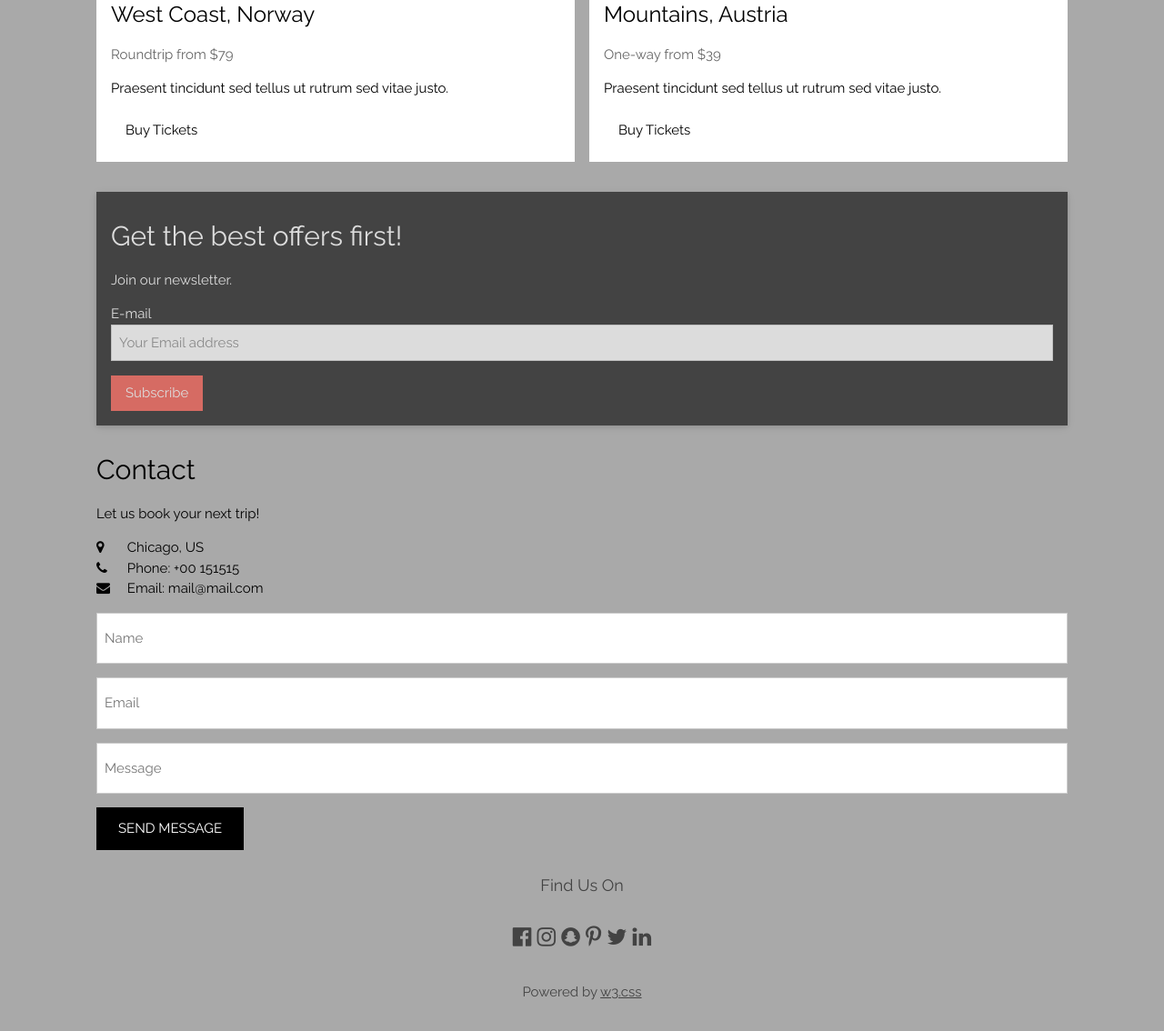
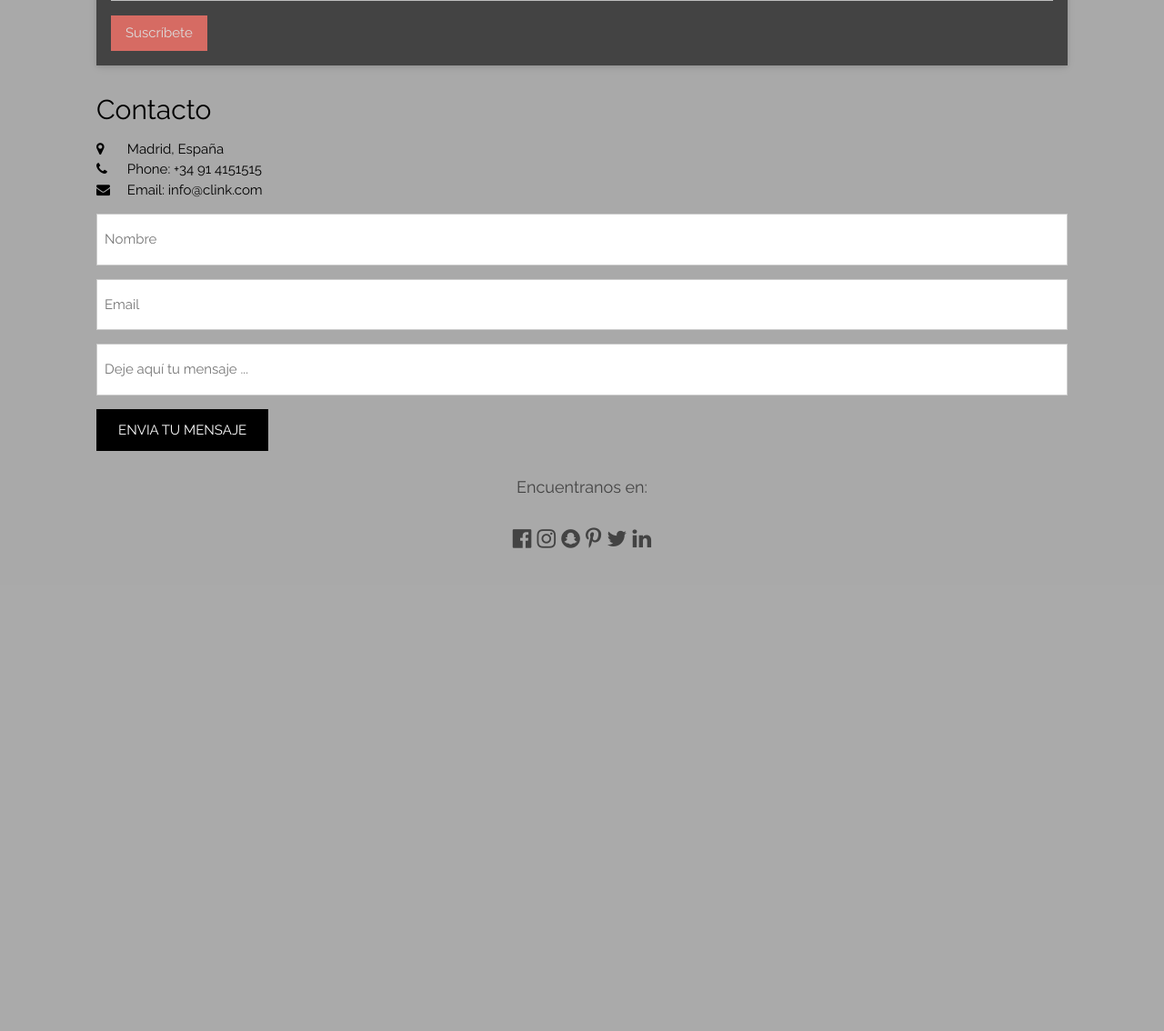
Before and after one commit to HenryTux/prog_project_clink, a PHP site: page /clink2.html in a window 1280 px wide. Shown: the part 1159-2293 px from the top of the page at 91% size. After the commit the page ends 1762 px from the top, so only its background shows below. Run offline with PHP 8.4, Linux system fonts and the light colour scheme.

Commit message:
Add files via upload

```diff
--- a/principal/clink2.html
+++ b/principal/clink2.html
@@ -32,16 +32,73 @@ body,h1,h2,h3,h4,h5,h6 {font-family: "Raleway", Arial, Helvetica, sans-serif}
 <form class="w3-container w3-white flotador w3-display-middle" style="width:65%">
   <h2 style="text-align:center">Busca tu asistente del hogar</h2>
   <div class="w3-section">
-    <input class="w3-input" type="text" placeholder="Ej: Madrid" required>
     <label>Ciudad</label>
+    <br>
+    <select id="localidadBuscador" name="localidad" required>
+             <option value="">- Seleccione una provincia -</option>
+             <option value='alava'>Álava</option>
+             <option value='albacete'>Albacete</option>
+             <option value='alicante'>Alicante</option>
+             <option value='almeria'>Almería</option>
+             <option value='asturias'>Asturias</option>
+             <option value='avila'>Ávila</option>
+             <option value='badajoz'>Badajoz</option>
+             <option value='barcelona'>Barcelona</option>
+             <option value='burgos'>Burgos</option>
+             <option value='caceres'>Cáceres</option>
+             <option value='cadiz'>Cádiz</option>
+             <option value='cantabria'>Cantabria</option>
+             <option value='castellon'>Castellón</option>
+             <option value='ceuta'>Ceuta</option>
+             <option value='ciudadreal'>Ciudad Real</option>
+             <option value='cordoba'>Córdoba</option>
+             <option value='cuenca'>Cuenca</option>
+             <option value='girona'>Girona</option>
+             <option value='laspalmas'>Las Palmas</option>
+             <option value='granada'>Granada</option>
+             <option value='guadalajara'>Guadalajara</option>
+             <option value='guipuzcoa'>Guipúzcoa</option>
+             <option value='huelva'>Huelva</option>
+             <option value='huesca'>Huesca</option>
+             <option value='illesbalears'>Illes Balears</option>
+             <option value='jaen'>Jaén</option>
+             <option value='acoruña'>A Coruña</option>
+             <option value='larioja'>La Rioja</option>
+             <option value='leon'>León</option>
+             <option value='lleida'>Lleida</option>
+             <option value='lugo'>Lugo</option>
+             <option value='madrid'>Madrid</option>
+             <option value='malaga'>Málaga</option>
+             <option value='melilla'>Melilla</option>
+             <option value='murcia'>Murcia</option>
+             <option value='navarra'>Navarra</option>
+             <option value='ourense'>Ourense</option>
+             <option value='palencia'>Palencia</option>
+             <option value='pontevedra'>Pontevedra</option>
+             <option value='salamanca'>Salamanca</option>
+             <option value='segovia'>Segovia</option>
+             <option value='sevilla'>Sevilla</option>
+             <option value='soria'>Soria</option>
+             <option value='tarragona'>Tarragona</option>
+             <option value='tenerife'>Tenerife</option>
+             <option value='teruel'>Teruel</option>
+             <option value='toledo'>Toledo</option>
+             <option value='valencia'>Valencia</option>
+             <option value='valladolid'>Valladolid</option>
+             <option value='vizcaya'>Vizcaya</option>
+             <option value='zamora'>Zamora</option>
+             <option value='zaragoza'>Zaragoza</option>
+
+      </select>
+
   </div>
 
   <div class="w3-row">
   <div class="w3-half">
-    <input id="milk" class="w3-check" type="checkbox" checked="checked">
+    <input id="manana" class="w3-check" type="checkbox">
     <label>Mañana</label>
     <br>
-    <input id="sugar" class="w3-check" type="checkbox">
+    <input id="tarde" class="w3-check" type="checkbox">
       <label>Tarde</label>
     <br><br>
   </div>
@@ -74,9 +131,9 @@ body,h1,h2,h3,h4,h5,h6 {font-family: "Raleway", Arial, Helvetica, sans-serif}
     </div>
 
     <div class="container">
-      <label><b>Usuario</b></label>
+      <label><b>Email</b></label>
       <br><br>
-      <input style="width: 100%" type="text" placeholder="Introduzca usuario" name="uname" required>
+      <input style="width: 100%" type="text" placeholder="Introduzca su email" name="umail" required>
         <br><br>
       <label><b>Contraseña</b></label>
       <br><br>
@@ -116,21 +173,92 @@ body,h1,h2,h3,h4,h5,h6 {font-family: "Raleway", Arial, Helvetica, sans-serif}
       <br><br>
       <input style="width: 100%" type="text" pattern="[a-zA-Z0-9_]+([.][a-zA-Z0-9_]+)*@[a-zA-Z0-9_]+([.][a-zA-Z0-9_]+)*[.][a-zA-Z]{2,3}" placeholder="Introduzca su email" name="email" required>
         <br><br>
+        <label><b>Contraseña</b></label>
+      <br><br>
+        <input style="width: 100%" type="password" placeholder="Contraseña" name="pass" required>
+        <br><br>
         <label><b>Localidad</b></label>
       <br><br>
-      <input style="width: 100%" type="text" placeholder="Escriba su localidad" name="localidad" required>
+      <select id="localidad" name="localidad" required>
+             <option value="">- Seleccione una provincia -</option>
+             <option value='alava'>Álava</option>
+             <option value='albacete'>Albacete</option>
+             <option value='alicante'>Alicante</option>
+             <option value='almeria'>Almería</option>
+             <option value='asturias'>Asturias</option>
+             <option value='avila'>Ávila</option>
+             <option value='badajoz'>Badajoz</option>
+             <option value='barcelona'>Barcelona</option>
+             <option value='burgos'>Burgos</option>
+             <option value='caceres'>Cáceres</option>
+             <option value='cadiz'>Cádiz</option>
+             <option value='cantabria'>Cantabria</option>
+             <option value='castellon'>Castellón</option>
+             <option value='ceuta'>Ceuta</option>
+             <option value='ciudadreal'>Ciudad Real</option>
+             <option value='cordoba'>Córdoba</option>
+             <option value='cuenca'>Cuenca</option>
+             <option value='girona'>Girona</option>
+             <option value='laspalmas'>Las Palmas</option>
+             <option value='granada'>Granada</option>
+             <option value='guadalajara'>Guadalajara</option>
+             <option value='guipuzcoa'>Guipúzcoa</option>
+             <option value='huelva'>Huelva</option>
+             <option value='huesca'>Huesca</option>
+             <option value='illesbalears'>Illes Balears</option>
+             <option value='jaen'>Jaén</option>
+             <option value='acoruña'>A Coruña</option>
+             <option value='larioja'>La Rioja</option>
+             <option value='leon'>León</option>
+             <option value='lleida'>Lleida</option>
+             <option value='lugo'>Lugo</option>
+             <option value='madrid'>Madrid</option>
+             <option value='malaga'>Málaga</option>
+             <option value='melilla'>Melilla</option>
+             <option value='murcia'>Murcia</option>
+             <option value='navarra'>Navarra</option>
+             <option value='ourense'>Ourense</option>
+             <option value='palencia'>Palencia</option>
+             <option value='pontevedra'>Pontevedra</option>
+             <option value='salamanca'>Salamanca</option>
+             <option value='segovia'>Segovia</option>
+             <option value='sevilla'>Sevilla</option>
+             <option value='soria'>Soria</option>
+             <option value='tarragona'>Tarragona</option>
+             <option value='tenerife'>Tenerife</option>
+             <option value='teruel'>Teruel</option>
+             <option value='toledo'>Toledo</option>
+             <option value='valencia'>Valencia</option>
+             <option value='valladolid'>Valladolid</option>
+             <option value='vizcaya'>Vizcaya</option>
+             <option value='zamora'>Zamora</option>
+             <option value='zaragoza'>Zaragoza</option>
+
+      </select>
         <br><br>
-        <input id="male" class="w3-radio" type="radio" name="gender" value="male" checked>
+    <div class="w3-row">
+    <div class="w3-half">
+    <input id="male" class="w3-radio" type="radio" name="gender" value="hombre" checked>
     <label>Hombre</label>
     <br>
-    <input id="female" class="w3-radio" type="radio" name="gender" value="female">
+    <input id="female" class="w3-radio" type="radio" name="gender" value="mujer">
     <label>Mujer</label>
-
+    <br><br>
     </div>
 
+    <div class="w3-half">
+    <input id="usuario" class="w3-radio" type="radio" name="usuario" value="empleador" checked>
+    <label>Usuario</label>
+    <br>
+    <input id="empleado" class="w3-radio" type="radio" name="usuario" value="empleado">
+    <label>Asistente</label>
+    </div>
+    </div>
     <div class="container" style="background-color:#f1f1f1">
       <button type="button" onclick="document.getElementById('id02').style.display='none'" class="cancelbtn">Cancelar</button>
-      <button type="submit">Login</button>
+      <button type="submit">Registro</button>
+    </div>
+
     </div>
   </form>
 </div>
@@ -147,7 +275,7 @@ body,h1,h2,h3,h4,h5,h6 {font-family: "Raleway", Arial, Helvetica, sans-serif}
   </div>
   <div class="w3-row-padding">
     <div class="w3-half w3-margin-bottom">
-      <img src="/w3images/ocean2.jpg" alt="Norway" style="width:100%">
+
       <div class="w3-container w3-white">
         <h3>West Coast, Norway</h3>
         <p class="w3-opacity">Roundtrip from $79</p>
@@ -156,7 +284,7 @@ body,h1,h2,h3,h4,h5,h6 {font-family: "Raleway", Arial, Helvetica, sans-serif}
       </div>
     </div>
     <div class="w3-half w3-margin-bottom">
-      <img src="/w3images/mountains2.jpg" alt="Austria" style="width:100%">
+
       <div class="w3-container w3-white">
         <h3>Mountains, Austria</h3>
         <p class="w3-opacity">One-way from $39</p>
@@ -169,26 +297,26 @@ body,h1,h2,h3,h4,h5,h6 {font-family: "Raleway", Arial, Helvetica, sans-serif}
   <!-- Newsletter -->
   <div class="w3-container">
     <div class="w3-panel w3-padding-16 w3-black w3-opacity w3-card-2 w3-hover-opacity-off">
-      <h2>Get the best offers first!</h2>
-      <p>Join our newsletter.</p>
+      <h2>Enterate de todas nuestras novedades</h2>
+      <p>Suscribete a nuestro newsletter.</p>
       <label>E-mail</label>
-      <input class="w3-input w3-border" type="text" placeholder="Your Email address">
-      <button type="button" class="w3-button w3-red w3-margin-top">Subscribe</button>
+      <input class="w3-input w3-border" type="text" placeholder="Tu dirección de Email">
+      <button type="button" class="w3-button w3-red w3-margin-top">Suscríbete</button>
     </div>
   </div>
 
   <!-- Contact -->
   <div class="w3-container">
-    <h2>Contact</h2>
-    <p>Let us book your next trip!</p>
-    <i class="fa fa-map-marker" style="width:30px"></i> Chicago, US<br>
-    <i class="fa fa-phone" style="width:30px"></i> Phone: +00 151515<br>
-    <i class="fa fa-envelope" style="width:30px"> </i> Email: mail@mail.com<br>
+    <h2>Contacto</h2>
+
+    <i class="fa fa-map-marker" style="width:30px"></i> Madrid, España<br>
+    <i class="fa fa-phone" style="width:30px"></i> Phone: +34 91 4151515<br>
+    <i class="fa fa-envelope" style="width:30px"> </i> Email: <a class="__cf_email__" href="/cdn-cgi/l/email-protection" data-cfemail="fc95929a93bc9f90959297d29f9391">[email&#160;protected]</a><script data-cfhash='f9e31' type="text/javascript">/* <![CDATA[ */!function(t,e,r,n,c,a,p){try{t=document.currentScript||function(){for(t=document.getElementsByTagName('script'),e=t.length;e--;)if(t[e].getAttribute('data-cfhash'))return t[e]}();if(t&&(c=t.previousSibling)){p=t.parentNode;if(a=c.getAttribute('data-cfemail')){for(e='',r='0x'+a.substr(0,2)|0,n=2;a.length-n;n+=2)e+='%'+('0'+('0x'+a.substr(n,2)^r).toString(16)).slice(-2);p.replaceChild(document.createTextNode(decodeURIComponent(e)),c)}p.removeChild(t)}}catch(u){}}()/* ]]> */</script><br>
     <form action="/action_page.php" target="_blank">
-      <p><input class="w3-input w3-padding-16 w3-border" type="text" placeholder="Name" required name="Name"></p>
+      <p><input class="w3-input w3-padding-16 w3-border" type="text" placeholder="Nombre" required name="Name"></p>
       <p><input class="w3-input w3-padding-16 w3-border" type="text" placeholder="Email" required name="Email"></p>
-      <p><input class="w3-input w3-padding-16 w3-border" type="text" placeholder="Message" required name="Message"></p>
-      <p><button class="w3-button w3-black w3-padding-large" type="submit">SEND MESSAGE</button></p>
+      <p><input class="w3-input w3-padding-16 w3-border" type="text" placeholder="Deje aquí tu mensaje ..." required name="Message"></p>
+      <p><button class="w3-button w3-black w3-padding-large" type="submit">ENVIA TU MENSAJE</button></p>
     </form>
   </div>
 
@@ -197,7 +325,7 @@ body,h1,h2,h3,h4,h5,h6 {font-family: "Raleway", Arial, Helvetica, sans-serif}
 
 <!-- Footer -->
 <footer class="w3-container w3-center w3-opacity w3-margin-bottom">
-  <h5>Find Us On</h5>
+  <h5>Encuentranos en:</h5>
   <div class="w3-xlarge w3-padding-16">
     <i class="fa fa-facebook-official w3-hover-opacity"></i>
     <i class="fa fa-instagram w3-hover-opacity"></i>
@@ -206,7 +334,6 @@ body,h1,h2,h3,h4,h5,h6 {font-family: "Raleway", Arial, Helvetica, sans-serif}
     <i class="fa fa-twitter w3-hover-opacity"></i>
     <i class="fa fa-linkedin w3-hover-opacity"></i>
   </div>
-  <p>Powered by <a href="https://www.w3schools.com/w3css/default.asp" target="_blank" class="w3-hover-text-green">w3.css</a></p>
 </footer>
 
  <script>
--- a/principal/principal.css
+++ b/principal/principal.css
@@ -946,7 +946,10 @@ a {
     top: 50%;
     left: 50%;
     transform: translate(-50%, -50%);
+    border: 2px solid black;
     -ms-transform: translate(-50%, -50%)
+
+
 }
 
 .w3-display-left {
@@ -1034,7 +1037,7 @@ a {
 
 .w3-container,
 .w3-panel {
-    padding: 0.01em 16px
+    padding: 0.01em 16px;
 }
 
 .w3-panel {
@@ -1556,7 +1559,7 @@ a {
 .w3-white,
 .w3-hover-white:hover {
     color: #000!important;
-    background-color: #fff!important
+    background-color: #fff!important;
 }
 
 .w3-black,
@@ -1956,6 +1959,12 @@ a {
     cursor: pointer;
 }
 
+
+#localidadBuscador{
+
+    width: 80%;
+}
+
 /* Add Zoom Animation */
 .animate {
     -webkit-animation: animatezoom 0.6s;
```
